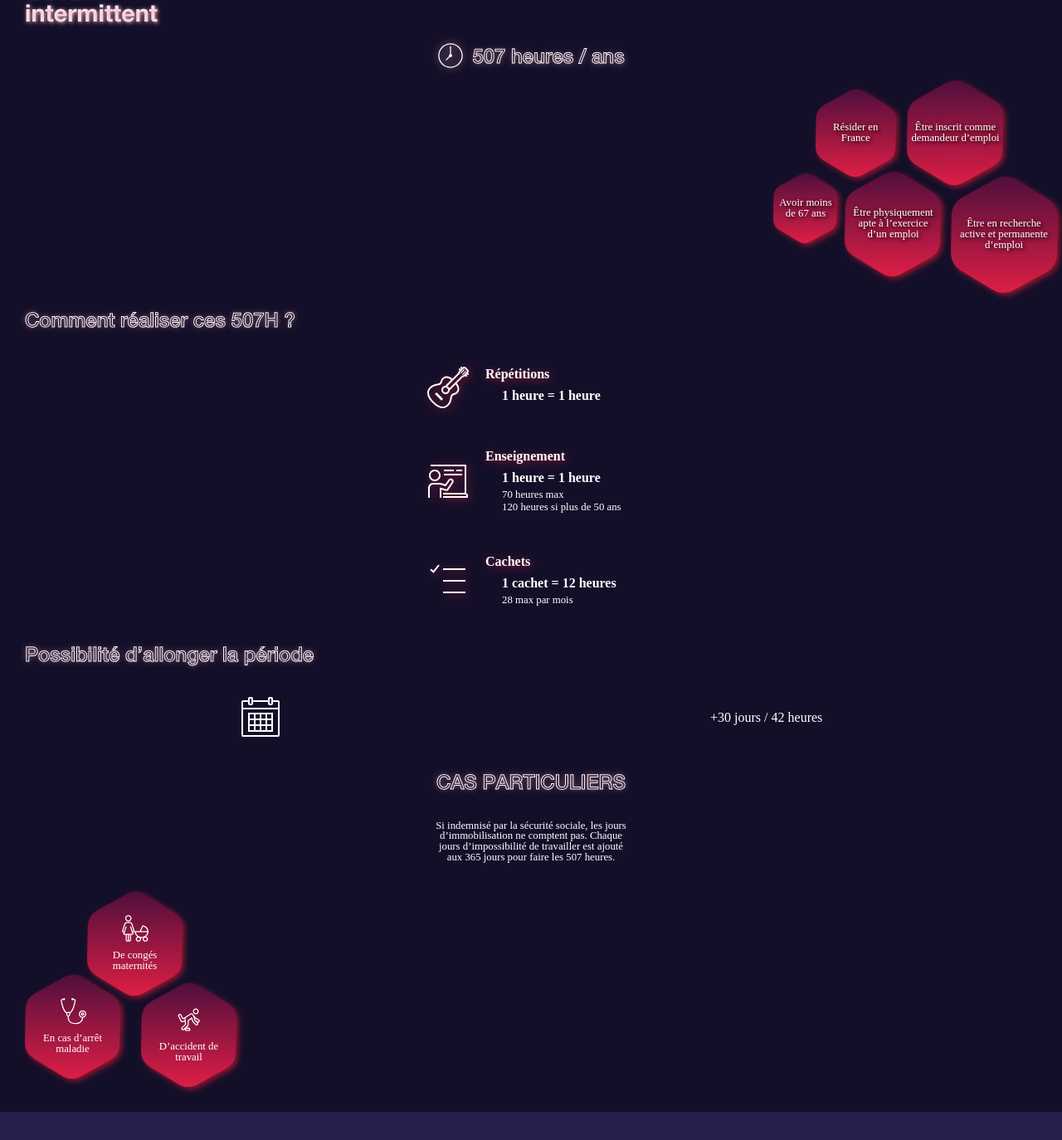
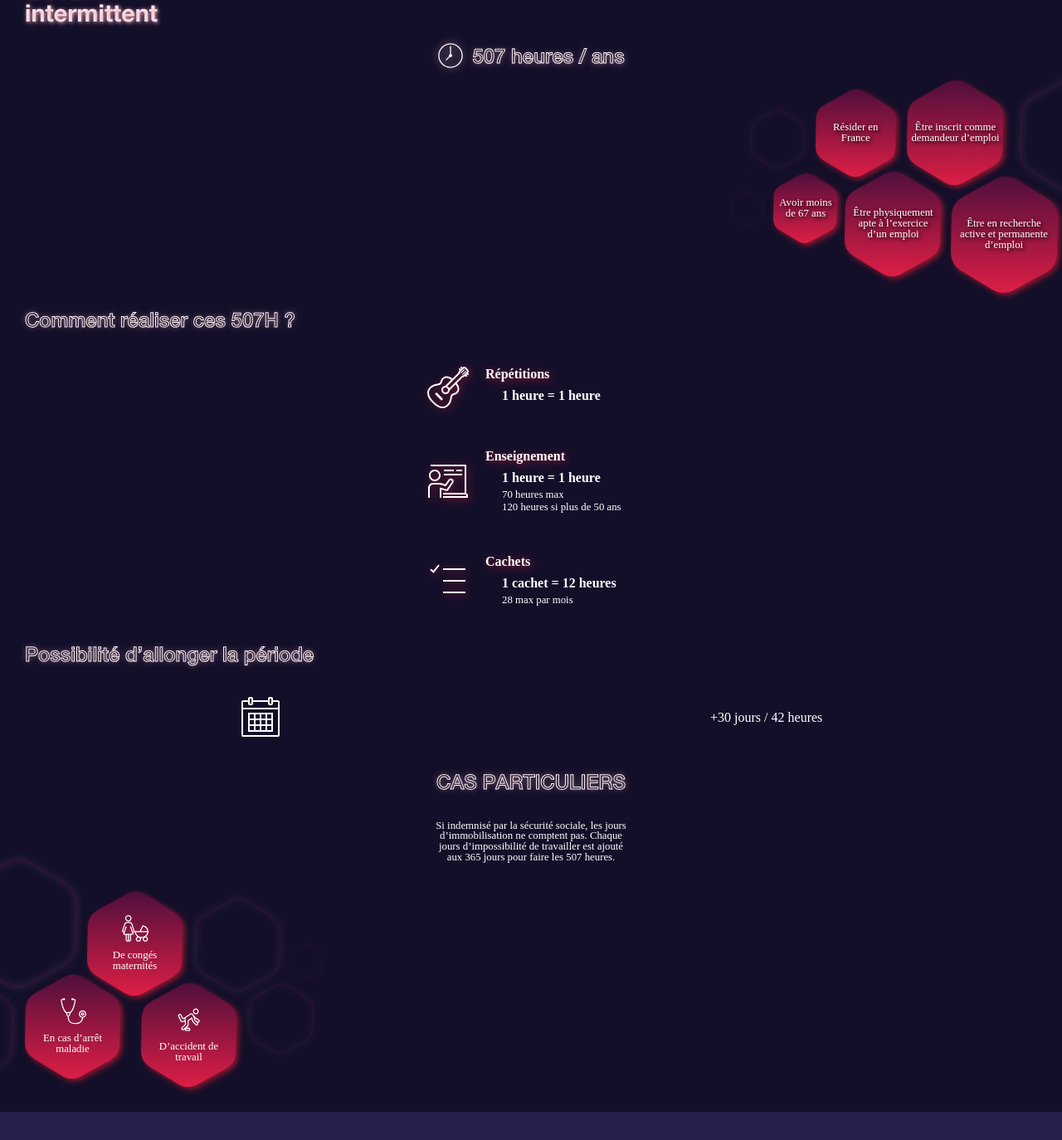
Before and after one commit to MisterAzix/vivre-intermittence, a Jekyll site: the page built from index.md, in a window 1280 px wide. Shown: the part 948-2322 px from the top of the page at 83% size. Built offline with Jekyll 4.4.1, drawn with Linux system fonts in a browser that asks for light colours.

Commit message:
Section status finished & Adding Gemfile

```diff
--- /dev/null
+++ b/Gemfile
@@ -0,0 +1,2 @@
+source "https://rubygems.org"
+gem 'github-pages'
--- /dev/null
+++ b/_includes/components/hexagone_shape.html
@@ -0,0 +1 @@
+<div class="hexagone-shape hexag-num-{{ include.number }}"></div>
--- a/_includes/pages/sections/status.html
+++ b/_includes/pages/sections/status.html
@@ -12,6 +12,11 @@
         {% include components/hexagone.html number="3" content="Être inscrit comme demandeur d’emploi" %}
         {% include components/hexagone.html number="4" content="Résider en France" %}
         {% include components/hexagone.html number="5" content="Avoir moins de 67 ans" %}
+
+        {% include components/hexagone_shape.html number="1" %}
+        {% include components/hexagone_shape.html number="2" %}
+        {% include components/hexagone_shape.html number="3" %}
+        {% include components/hexagone_shape.html number="4" %}
     </div>
 
     <!-- Comment réaliser ces 507H  -->
@@ -47,6 +52,12 @@
         {% include components/hexagone_icon.html number="1" link="/assets/img/icon/icon-stethoscope.svg" content="En cas d’arrêt maladie" %}
         {% include components/hexagone_icon.html number="2" link="/assets/img/icon/icon-mother.svg" content="De congés maternités" %}
         {% include components/hexagone_icon.html number="3" link="/assets/img/icon/icon-watch-your-step.svg" content="D’accident de travail" %}
+
+        {% include components/hexagone_shape.html number="5" %}
+        {% include components/hexagone_shape.html number="6" %}
+        {% include components/hexagone_shape.html number="7" %}
+        {% include components/hexagone_shape.html number="8" %}
+        {% include components/hexagone_shape.html number="9" %}
     </div>
 
 </section>
--- /dev/null
+++ b/_sass/components/_hexagone_shape.scss
@@ -0,0 +1,87 @@
+.hexagone-shape {
+    background: url("/assets/img/hexagone_trait.svg") no-repeat center center;
+    background-size: auto;
+    position: absolute;
+    height: 140px;
+    width: 150px;
+    box-sizing: border-box;
+    filter: drop-shadow(0px 0px 5px #ffffff7e);
+
+    /* First Container */
+    &.hexag-num-1 {
+        bottom: 120px;
+        right: -120px;
+    }
+
+    &.hexag-num-2 {
+        height: calc(140px * 0.5);
+        width: calc(130px * 0.5);
+        bottom: 150px;
+        right: 280px;
+    }
+
+    &.hexag-num-3 {
+        height: calc(140px * 0.3);
+        width: calc(130px * 0.3);
+        bottom: 80px;
+        right: 330px;
+    }
+
+    &.hexag-num-4 {
+        height: calc(140px * 0.2);
+        width: calc(130px * 0.2);
+        bottom: 130px;
+        right: 350px;
+    }
+
+    /* Second Container */
+    &.hexag-num-5 {
+        height: calc(140px * 1.1);
+        width: calc(130px * 1.1);
+        bottom: 100px;
+        left: -80px;
+    }
+
+    &.hexag-num-6 {
+        height: calc(140px * 0.9);
+        width: calc(130px * 0.9);
+        bottom: -15px;
+        left: -130px;
+    }
+
+    &.hexag-num-7 {
+        height: calc(140px * 0.8);
+        width: calc(130px * 0.8);
+        bottom: 95px;
+        left: 205px;
+    }
+
+    &.hexag-num-8 {
+        height: calc(140px * 0.6);
+        width: calc(130px * 0.6);
+        bottom: 20px;
+        left: 270px;
+    }
+
+    &.hexag-num-9 {
+        height: calc(140px * 0.3);
+        width: calc(130px * 0.3);
+        bottom: 110px;
+        left: 320px;
+    }
+
+    /* Third Container */
+    &.hexag-num-10 {
+        height: calc(140px * 1.1);
+        width: calc(130px * 1.1);
+        bottom: 100px;
+        left: -80px;
+    }
+
+    &.hexag-num-11 {
+        height: calc(140px * 0.9);
+        width: calc(130px * 0.9);
+        bottom: -15px;
+        left: -130px;
+    }
+}
--- a/_sass/main.scss
+++ b/_sass/main.scss
@@ -10,6 +10,7 @@
 @import 'components/classic_button';
 @import 'components/help_card';
 @import 'components/hexagone_icon';
+@import 'components/hexagone_shape';
 @import 'components/hexagone';
 @import 'components/navbar';
 @import 'components/small_button';
```
Also changed, not shown: assets/img/hexagone_trait.svg (added), 1 other file.
